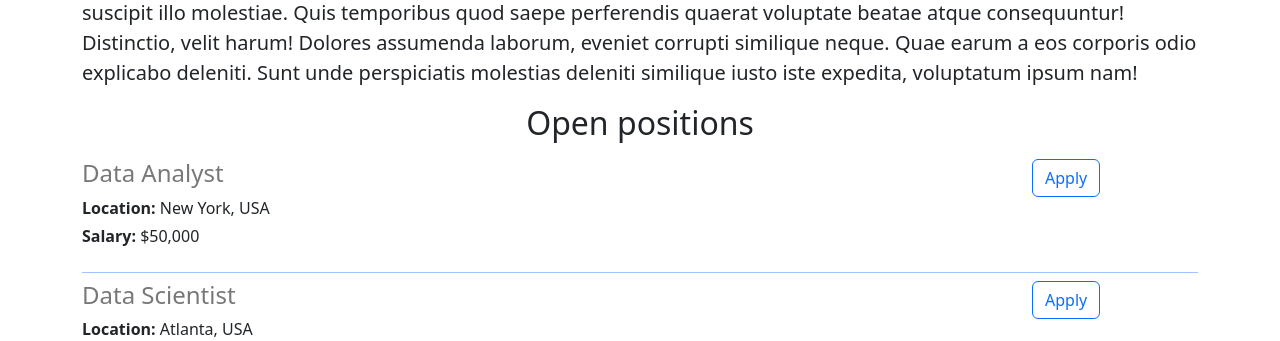
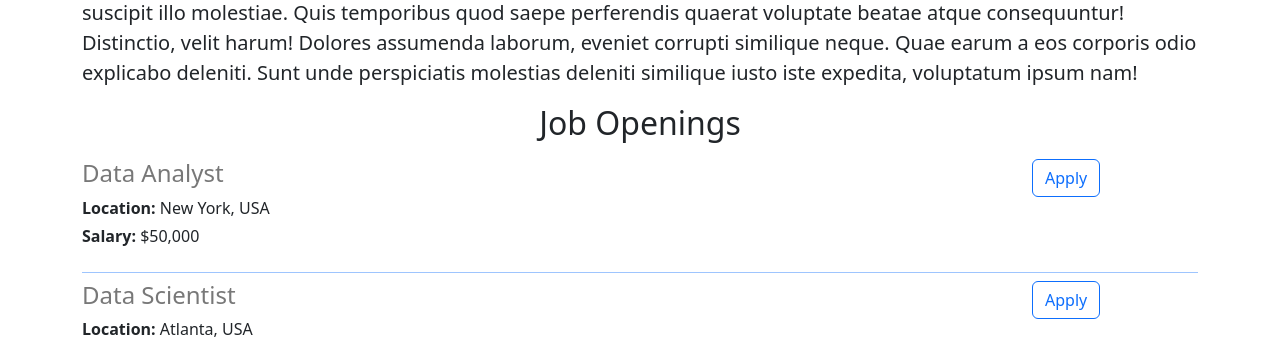
Before and after one commit to nilia2020/nilia-careers-website, a Flask app: page / in a window 1280 px wide. Shown: the part 1090-1431 px from the top of the page. Run offline with Flask 3, Linux system fonts and the light colour scheme.

Commit message:
title change

```diff
--- a/templates/home.html
+++ b/templates/home.html
@@ -22,7 +22,7 @@
       Alias ullam nulla iure qui soluta, consequatur accusamus laboriosam dolores minus odit error quaerat iste enim sapiente suscipit illo molestiae. Quis temporibus quod saepe perferendis quaerat voluptate beatae atque consequuntur!
       Distinctio, velit harum! Dolores assumenda laborum, eveniet corrupti similique neque. Quae earum a eos corporis odio explicabo deleniti. Sunt unde perspiciatis molestias deleniti similique iusto iste expedita, voluptatum ipsum nam!
     </p>
-    <h2 class="text-center">Open positions</h2>
+    <h2 class="text-center">Job Openings</h2>
     <p>
       {% for job in jobs %}
       {% include 'jobitem.html' %}
```
